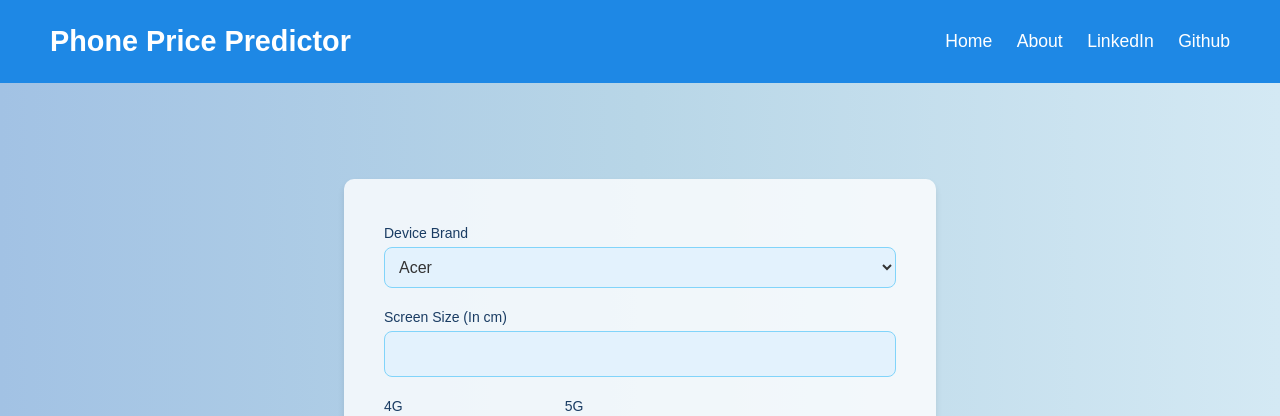
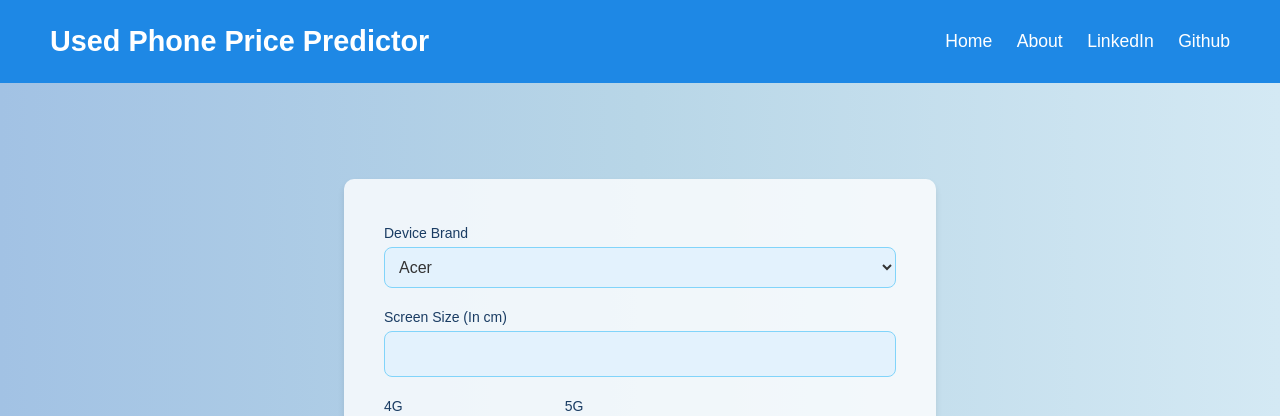
Before and after one commit to Abhishek-Dhamsania/ML, a Flask app: page / in a window 1280 px wide. Shown: the top 416 px of the page. Run offline with Flask 3, Linux system fonts and the light colour scheme; parts of the project's set-up code (start-up, migrations or seed data) failed here and were passed over.

Commit message:
again small change

```diff
--- a/templates/about.html
+++ b/templates/about.html
@@ -91,7 +91,7 @@
 
     <!-- Header -->
     <header class="header">
-        <div class="site-name">Phone Price Predictor</div>
+        <div class="site-name">Used Phone Price Predictor</div>
         <div class="nav-links">
             <a href="{{url_for('home')}}">Home</a>
             <a href="{{url_for('about')}}">About</a>
--- a/templates/index.html
+++ b/templates/index.html
@@ -129,7 +129,7 @@
 
     <!-- Header Section -->
     <header class="header">
-      <div class="site-name">Phone Price Predictor</div>
+      <div class="site-name">Used Phone Price Predictor</div>
       <div class="nav-links">
             <a href="{{url_for('home')}}">Home</a>
             <a href="{{url_for('about')}}">About</a>
--- a/templates/predict.html
+++ b/templates/predict.html
@@ -47,7 +47,7 @@
 
 <!-- Header -->
 <header class="header">
-  <div class="site-name">Phone Price Predictor</div>
+  <div class="site-name">Used Phone Price Predictor</div>
   <div class="nav-links">
       <a href="{{url_for('home')}}">Home</a>
       <a href="{{url_for('about')}}">About</a>
```
